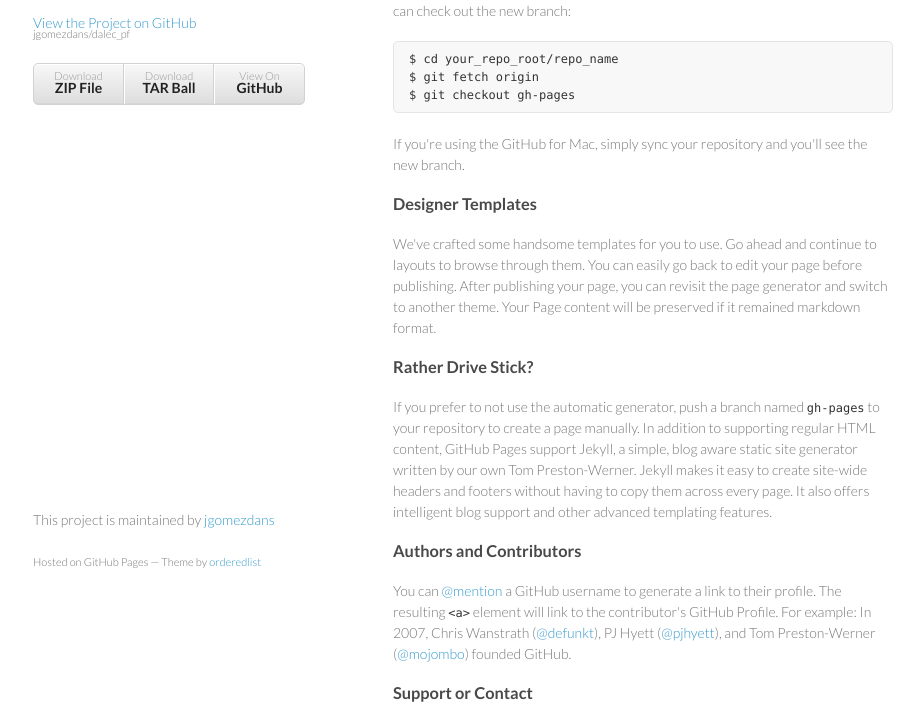
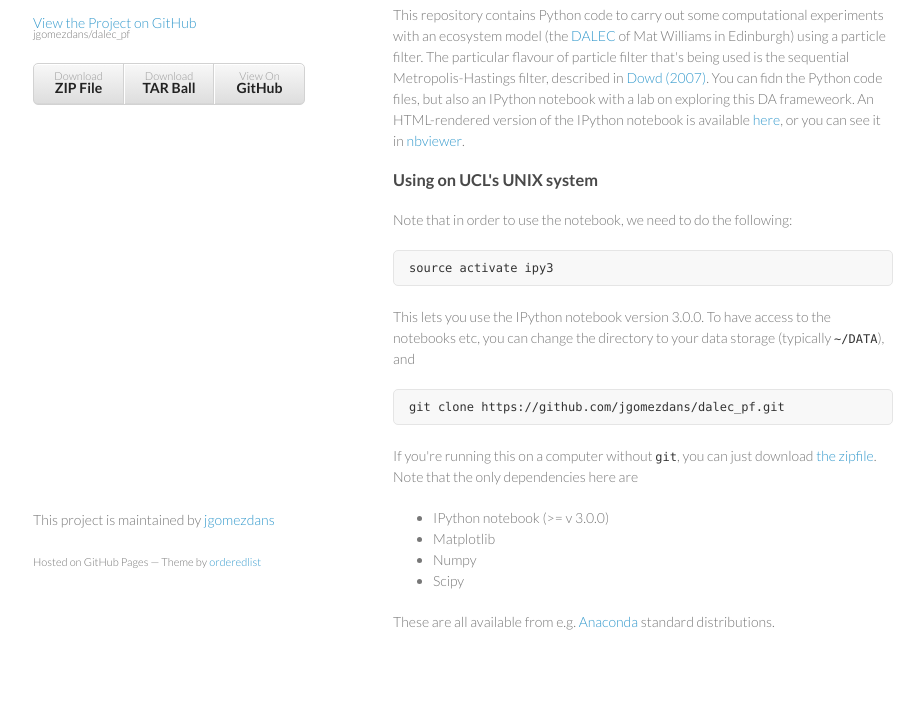
Before and after one commit to jgomezdans/dalec_pf, a plain HTML site: page index.html in a window 1280 px wide. Shown: the part 159-878 px from the top of the page, without its empty margins (177-1101 px from the left). Drawn offline with Linux system fonts and the light colour scheme.

Commit message:
Create gh-pages branch via GitHub

```diff
--- a/index.html
+++ b/index.html
@@ -28,37 +28,37 @@
         </ul>
       </header>
       <section>
-        <h3>
-<a id="welcome-to-github-pages" class="anchor" href="#welcome-to-github-pages" aria-hidden="true"><span class="octicon octicon-link"></span></a>Welcome to GitHub Pages.</h3>
+        <p># Experiments with the DALEC ecosystem model and a sequential Metropolis particle filter</p>
 
-<p>This automatic page generator is the easiest way to create beautiful pages for all of your projects. Author your page content here using GitHub Flavored Markdown, select a template crafted by a designer, and publish. After your page is generated, you can check out the new branch:</p>
+<h2>
+<a id="j-gómez-dans-nceo--ucl" class="anchor" href="#j-g%C3%B3mez-dans-nceo--ucl" aria-hidden="true"><span class="octicon octicon-link"></span></a>J Gómez-Dans (NCEO &amp; UCL)</h2>
 
-<pre><code>$ cd your_repo_root/repo_name
-$ git fetch origin
-$ git checkout gh-pages
+<p>This repository contains Python code to carry out some computational experiments with an
+ecosystem model (the <a href="http://www.geos.ed.ac.uk/homes/mwilliam/DALEC.html">DALEC</a> of Mat Williams in Edinburgh) using a particle filter. The particular flavour of particle filter that's being used is the sequential Metropolis-Hastings filter, described in <a href="http://www2.geog.ucl.ac.uk/%7Emdisney/teaching/teachingNEW/methods/diff/Dowd.Bayesian_DA.JMSys.2007.pdf">Dowd (2007)</a>. You can fidn the Python code files, but also an IPython notebook with a lab on exploring this DA frameweork. An HTML-rendered version of the IPython notebook is available <a href="DA_practical.html">here</a>, or you can see it in <a href="http://nbviewer.ipython.org/github/jgomezdans/dalec_pf/blob/master/DA_practical.ipynb">nbviewer</a>.</p>
+
+<h3>
+<a id="using-on-ucls-unix-system" class="anchor" href="#using-on-ucls-unix-system" aria-hidden="true"><span class="octicon octicon-link"></span></a>Using on UCL's UNIX system</h3>
+
+<p>Note that in order to use the notebook, we need to do the following:</p>
+
+<pre><code>source activate ipy3
 </code></pre>
 
-<p>If you're using the GitHub for Mac, simply sync your repository and you'll see the new branch.</p>
+<p>This lets you use the IPython notebook version 3.0.0. To have access to the notebooks etc, you can change the directory to your data storage (typically <code>~/DATA</code>), and</p>
 
-<h3>
-<a id="designer-templates" class="anchor" href="#designer-templates" aria-hidden="true"><span class="octicon octicon-link"></span></a>Designer Templates</h3>
+<pre><code>git clone https://github.com/jgomezdans/dalec_pf.git
+</code></pre>
 
-<p>We've crafted some handsome templates for you to use. Go ahead and continue to layouts to browse through them. You can easily go back to edit your page before publishing. After publishing your page, you can revisit the page generator and switch to another theme. Your Page content will be preserved if it remained markdown format.</p>
+<p>If you're running this on a computer without <code>git</code>, you can just download <a href="https://github.com/jgomezdans/dalec_pf/archive/master.zip">the zipfile</a>. Note that the only dependencies here are</p>
 
-<h3>
-<a id="rather-drive-stick" class="anchor" href="#rather-drive-stick" aria-hidden="true"><span class="octicon octicon-link"></span></a>Rather Drive Stick?</h3>
+<ul>
+<li>IPython notebook (&gt;= v 3.0.0)</li>
+<li>Matplotlib</li>
+<li>Numpy</li>
+<li>Scipy</li>
+</ul>
 
-<p>If you prefer to not use the automatic generator, push a branch named <code>gh-pages</code> to your repository to create a page manually. In addition to supporting regular HTML content, GitHub Pages support Jekyll, a simple, blog aware static site generator written by our own Tom Preston-Werner. Jekyll makes it easy to create site-wide headers and footers without having to copy them across every page. It also offers intelligent blog support and other advanced templating features.</p>
-
-<h3>
-<a id="authors-and-contributors" class="anchor" href="#authors-and-contributors" aria-hidden="true"><span class="octicon octicon-link"></span></a>Authors and Contributors</h3>
-
-<p>You can <a href="https://github.com/blog/821" class="user-mention">@mention</a> a GitHub username to generate a link to their profile. The resulting <code>&lt;a&gt;</code> element will link to the contributor's GitHub Profile. For example: In 2007, Chris Wanstrath (<a href="https://github.com/defunkt" class="user-mention">@defunkt</a>), PJ Hyett (<a href="https://github.com/pjhyett" class="user-mention">@pjhyett</a>), and Tom Preston-Werner (<a href="https://github.com/mojombo" class="user-mention">@mojombo</a>) founded GitHub.</p>
-
-<h3>
-<a id="support-or-contact" class="anchor" href="#support-or-contact" aria-hidden="true"><span class="octicon octicon-link"></span></a>Support or Contact</h3>
-
-<p>Having trouble with Pages? Check out the documentation at <a href="https://help.github.com/pages">https://help.github.com/pages</a> or contact <a href="mailto:support@github.com">support@github.com</a> and we’ll help you sort it out.</p>
+<p>These are all available from e.g. <a href="http://continuum.io/downloads">Anaconda</a> standard distributions.</p>
       </section>
       <footer>
         <p>This project is maintained by <a href="https://github.com/jgomezdans">jgomezdans</a></p>
```
Also changed, not shown: params.json (+1 -1 lines).
